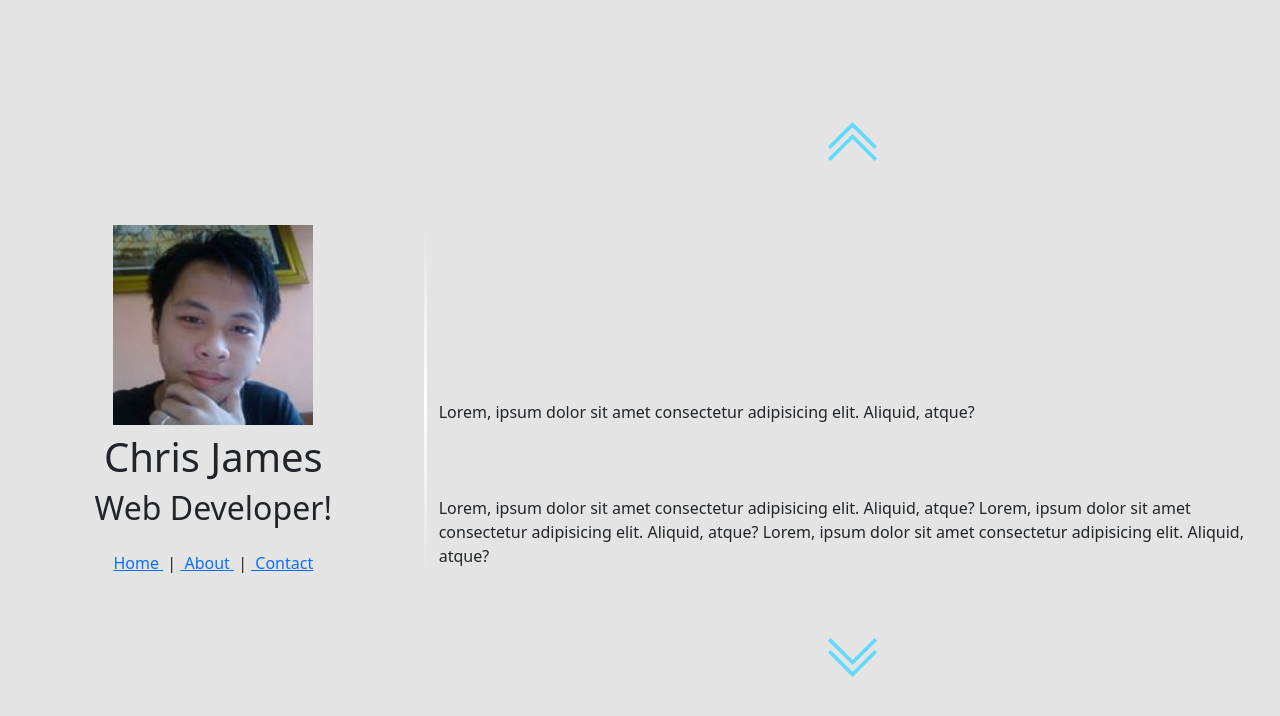
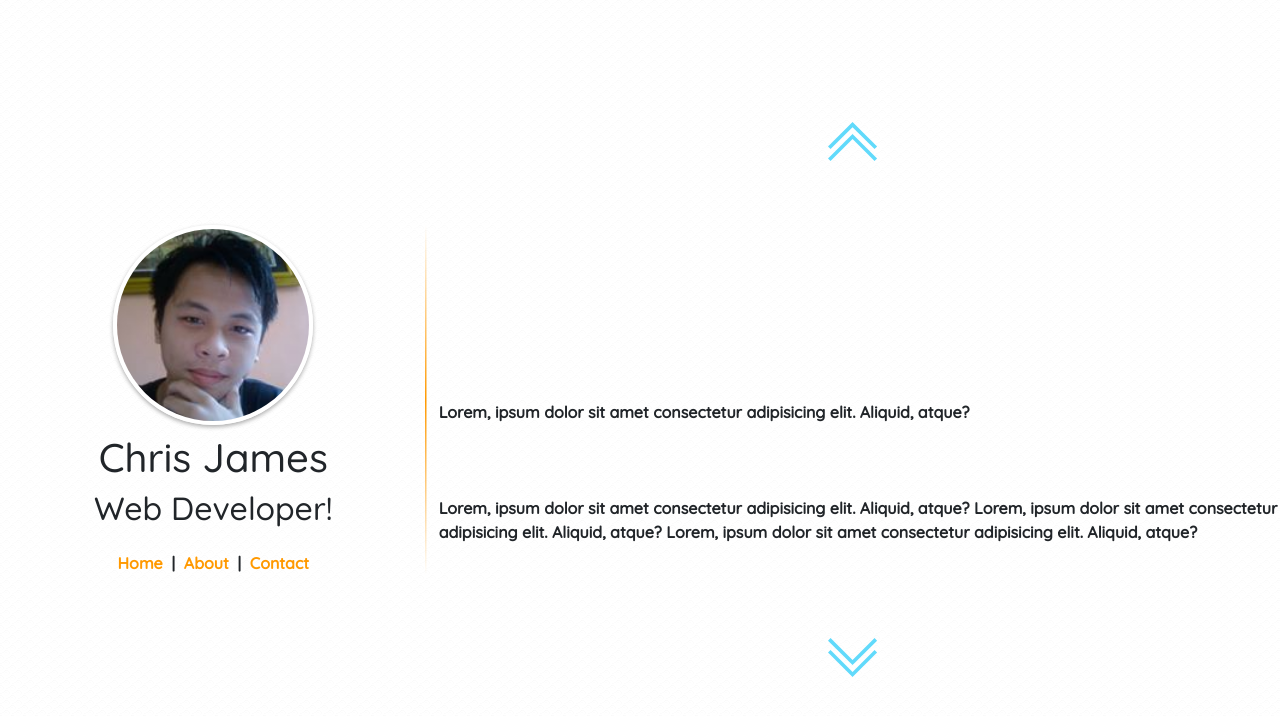
Before and after one commit to chris-adrian/profile, a React (Create React App) app: page / in a window 1280 px wide. Shown: the top 716 px of the page. Built offline with nearby package versions, Linux system fonts and the light colour scheme.

Commit message:
style updates

```diff
--- a/public/index.html
+++ b/public/index.html
@@ -24,6 +24,12 @@
       work correctly both with client-side routing and a non-root public URL.
       Learn how to configure a non-root public URL by running `npm run build`.
     -->
+    <link rel="preconnect" href="https://fonts.googleapis.com" />
+    <link rel="preconnect" href="https://fonts.gstatic.com" crossorigin />
+    <link
+      href="https://fonts.googleapis.com/css2?family=Quicksand:wght@500&display=swap"
+      rel="stylesheet"
+    />
     <title>Profile</title>
   </head>
   <body>
--- a/src/components/Main.tsx
+++ b/src/components/Main.tsx
@@ -7,11 +7,16 @@ import Contact from "../pages/Contact";
 // components
 import Profilebar from "./Profilebar";
 import TransitionWrapper from "./TransitionWrapper";
+// Background
+import SubtleImg from "../images/ecailles.png";
 
 const Main = () => {
   return (
     <Router>
-      <main className="container-fluid">
+      <main
+        className="container-fluid"
+        style={{ backgroundImage: `url(${SubtleImg})` }}
+      >
         <Row className="align-items-center h-100-md-up">
           <section className="col-xs-12 col-md-4 h-100-md-up text-center">
             <Profilebar name="Chris James" title="Web Developer!" />
--- a/src/styles/App.css
+++ b/src/styles/App.css
@@ -133,22 +133,39 @@ body,
 main {
   min-width: 300px;
   height: 100%;
+  font-family: "Quicksand", sans-serif;
+  font-weight: bold;
 }
 body main {
-  background-color: rgb(228, 228, 228);
+  background-color: #fff;
+}
+main a {
+  color: #ff9900;
+  text-decoration: none;
+}
+main a:hover {
+  color: #a76400;
 }
 .profile .responsive-img {
   width: 100%;
   height: auto;
   max-width: 200px;
+  border-radius: 50%;
+  border: solid 4px#fff;
+  box-shadow: 0px 2px 4px #ababab;
 }
 .navigator svg {
   user-select: none;
   cursor: pointer;
 }
 /* Fade In Effect */
+.fade-in-exit-done,
+.fade-in-enter-done {
+  position: initial;
+}
 .fade-in {
   display: none;
+  position: absolute;
   transition: opacity 300ms;
   -webkit-transition: opacity 300ms;
   -moz-transition: opacity 300ms;
@@ -172,37 +189,30 @@ body main {
     height: 100%;
     max-height: 100vh;
   }
-  .fade-in {
-    position: absolute;
-  }
   section .profile {
     margin-right: -15px;
     background: -moz-linear-gradient(
         rgba(255, 255, 255, 0) 0%,
-        rgba(255, 255, 255, 1) 50%,
+        #ff9900 50%,
         rgba(255, 255, 255, 0) 100%
       )
       right rgba(255, 255, 255, 0) no-repeat;
     background: -webkit-linear-gradient(
         rgba(255, 255, 255, 0) 0%,
-        rgba(255, 255, 255, 1) 50%,
+        #ff9900 50%,
         rgba(255, 255, 255, 0) 100%
       )
       right rgba(255, 255, 255, 0) no-repeat;
     background: linear-gradient(
         rgba(255, 255, 255, 0) 0%,
-        rgba(255, 255, 255, 1) 50%,
+        #ff9900 50%,
         rgba(255, 255, 255, 0) 100%
       )
       right rgba(255, 255, 255, 0) no-repeat;
-    background-size: 3px 100%;
+    background-size: 1.5px 100%;
   }
 }
 @media only screen and (max-width: 767px) {
-  .fade-in-enter-active,
-  .fade-in-exit-active {
-    position: absolute;
-  }
   .profile .responsive-img {
     max-width: 100px;
   }
```
Also changed, not shown: src/images/ecailles.png (added), 10 other files (tests, documents, lock files or other folders).
